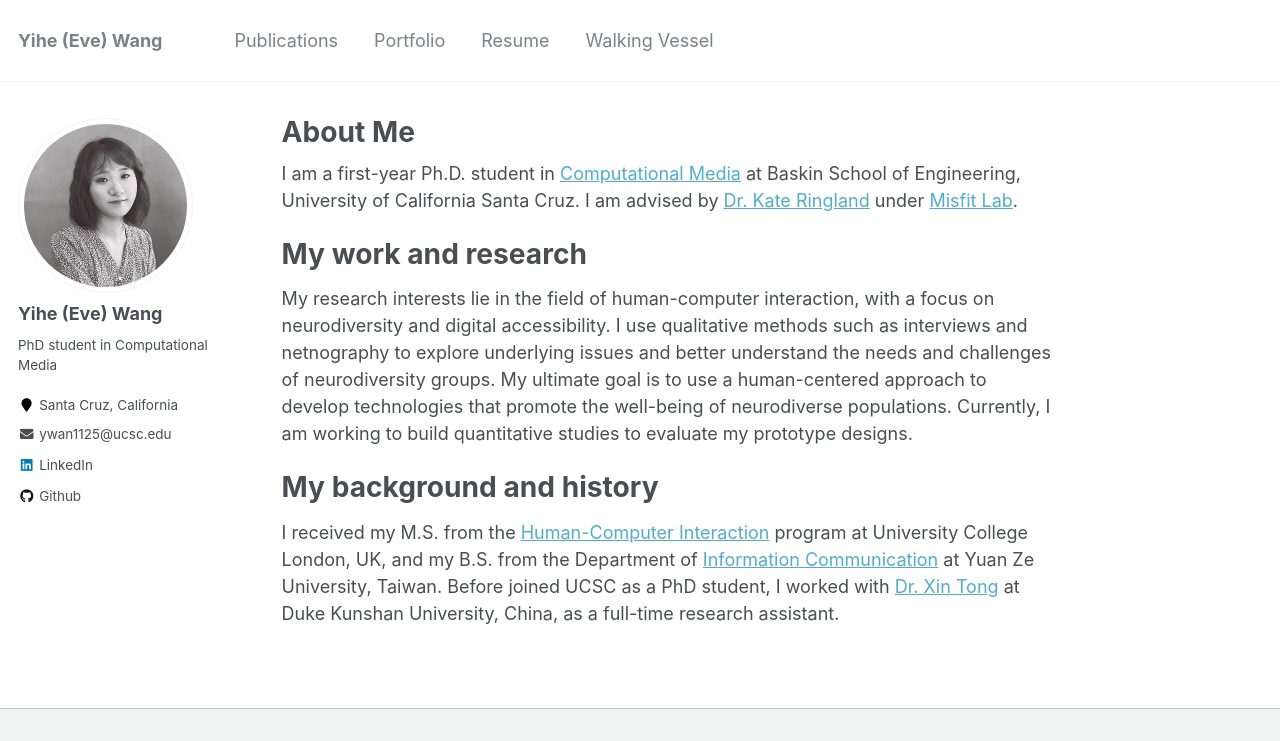
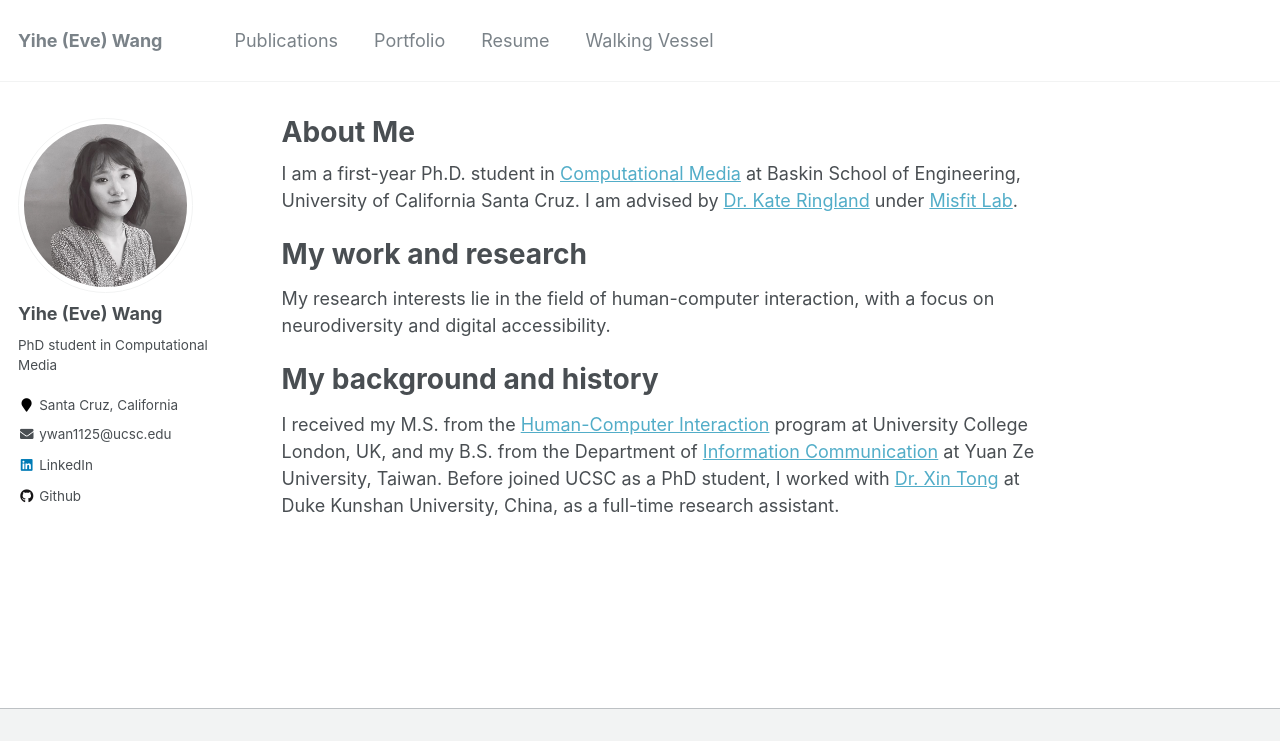
Before and after one commit to wongyihe/wongyihe.github.io, a Jekyll site: the page built from _pages/about.md, in a window 1280 px wide, cut to the strip 0-741 px from the top of the page. Built offline with Jekyll 4.4.1, drawn with Linux system fonts in a browser that asks for light colours.

Commit message:
abou tme page

```diff
--- a/_pages/about.md
+++ b/_pages/about.md
@@ -12,7 +12,7 @@ I am a first-year Ph.D. student in [Computational Media](https://engineering.ucs
 
 My work and research
 ======
- My research interests lie in the field of human-computer interaction, with a focus on neurodiversity and digital accessibility. I use qualitative methods such as interviews and netnography to explore underlying issues and better understand the needs and challenges of neurodiversity groups. My ultimate goal is to use a human-centered approach to develop technologies that promote the well-being of neurodiverse populations. Currently, I am working to build quantitative studies to evaluate my prototype designs.
+ My research interests lie in the field of human-computer interaction, with a focus on neurodiversity and digital accessibility.
 
 
 My background and history
```
